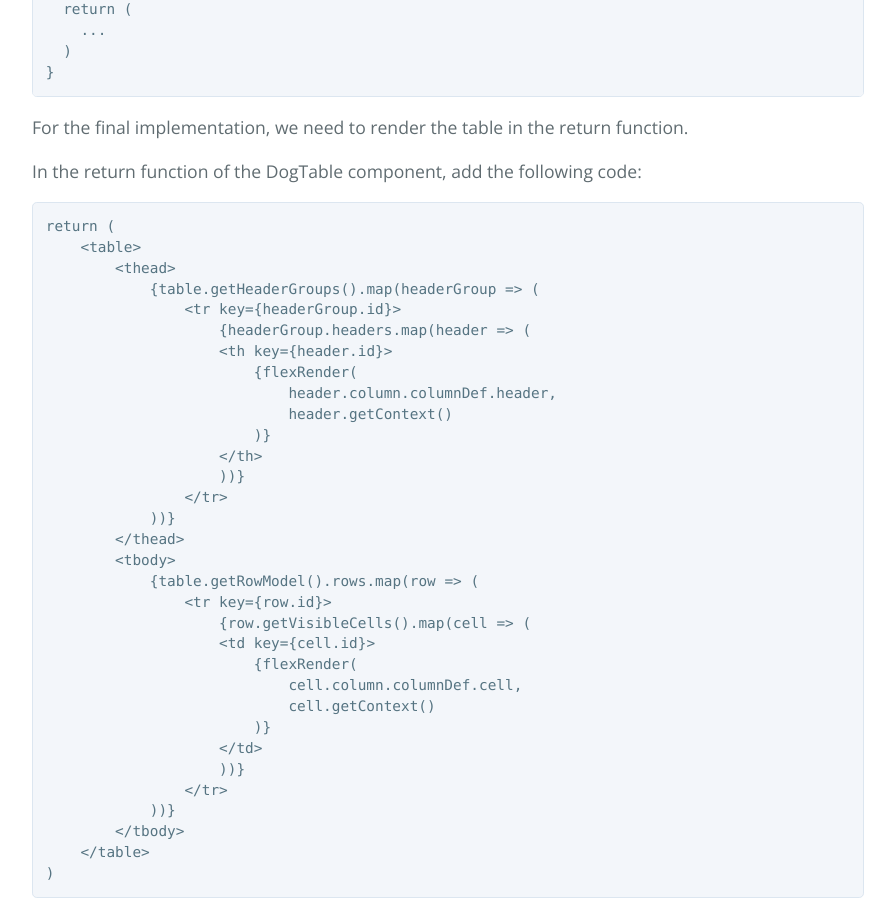
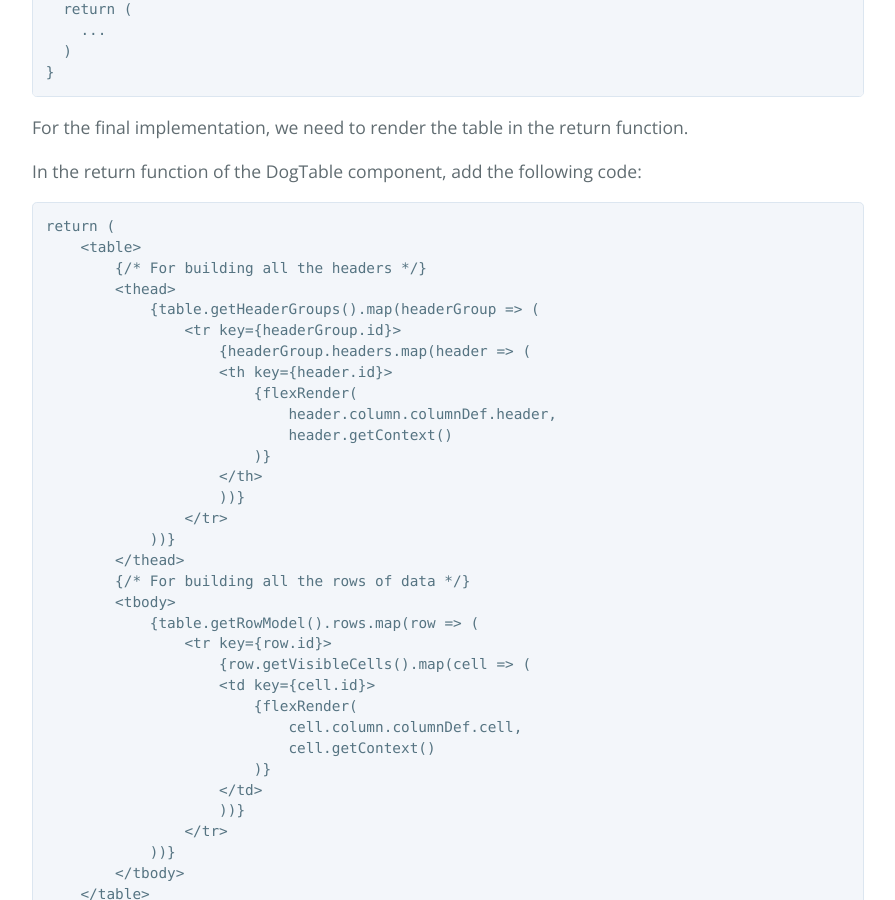
Before and after one commit to learning-software-engineering/learning-software-engineering.github.io, a Jekyll site: the page built from Topics/Tech_Stacks/Tanstack_Table.md, in a window 1280 px wide and 900 px high, scrolled down 4479 px. Shown: the whole window, without its empty margins (192-1087 px from the left). Built offline with Jekyll 4.4.1, drawn with Linux system fonts in a browser that asks for light colours; our own code applies the rules of GitHub Pages for plain Markdown files.

Commit message:
Added some comments in the snippet

````diff
--- a/Topics/Tech_Stacks/Tanstack_Table.md
+++ b/Topics/Tech_Stacks/Tanstack_Table.md
@@ -161,6 +161,7 @@ In the return function of the DogTable component, add the following code:
 ```tsx
 return (
     <table>
+        {/* For building all the headers */}
         <thead>
             {table.getHeaderGroups().map(headerGroup => (
                 <tr key={headerGroup.id}>
@@ -175,6 +176,7 @@ return (
                 </tr>
             ))}
         </thead>
+        {/* For building all the rows of data */}
         <tbody>
             {table.getRowModel().rows.map(row => (
                 <tr key={row.id}>
````
